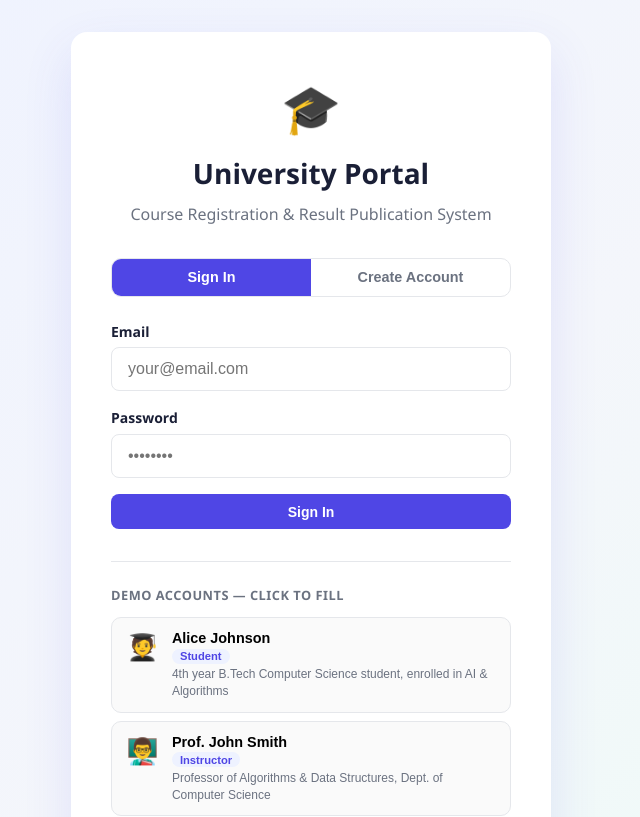
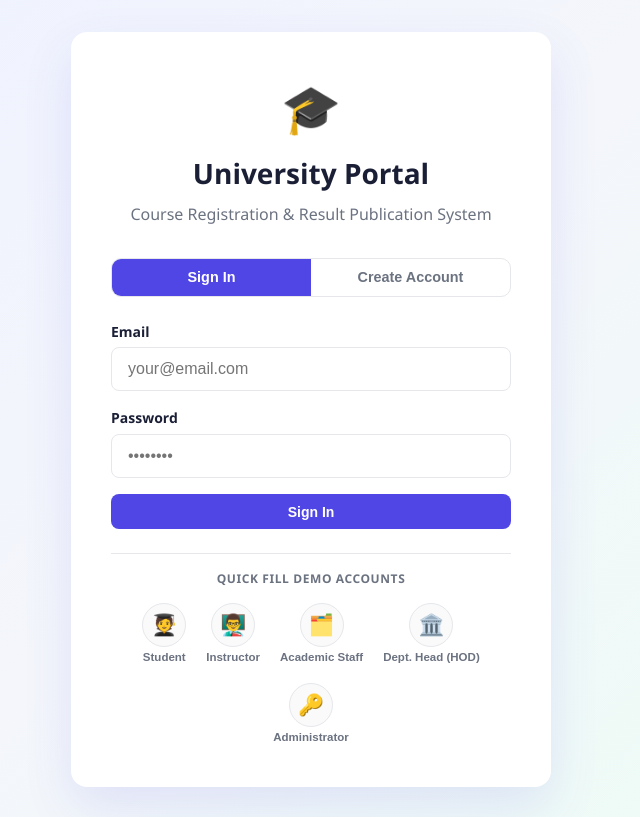
Before and after one commit to prishnasamanta/university-course-portal, a React (Vite) app in the folder client/: page /login in a window 1280 px wide. Shown: the top 817 px of the page, without its empty margins (329-969 px from the left). Built offline with nearby package versions, Linux system fonts and the light colour scheme; no server answers.

Commit message:
style: convert demo accounts on login page to compact single-row profile circles

```diff
--- a/client/src/App.css
+++ b/client/src/App.css
@@ -432,37 +432,47 @@
 }
 .link-btn:hover { text-decoration: underline; }
 
-/* ===== Enriched Demo Cards ===== */
-.demo-accounts { margin-top: 2rem; border-top: 1px solid var(--border); padding-top: 1.5rem; }
-.demo-accounts h3 { font-size: 0.8rem; font-weight: 600; color: var(--muted); margin-bottom: 0.75rem; text-transform: uppercase; letter-spacing: 0.04em; }
-.demo-grid { display: grid; gap: 0.5rem; }
-.demo-btn {
+/* ===== Single-Line Demo Profile Circles ===== */
+.demo-accounts { margin-top: 1.5rem; border-top: 1px solid var(--border); padding-top: 1rem; text-align: center; }
+.demo-accounts h3 { font-size: 0.75rem; font-weight: 600; color: var(--muted); margin-bottom: 0.75rem; text-transform: uppercase; letter-spacing: 0.05em; }
+.demo-circle-row { display: flex; gap: 0.85rem; justify-content: center; align-items: center; flex-wrap: wrap; }
+.demo-circle-btn {
   display: flex;
-  align-items: flex-start;
-  gap: 0.85rem;
-  text-align: left;
-  padding: 0.75rem 0.9rem;
-  border: 1px solid var(--border);
-  border-radius: 10px;
+  flex-direction: column;
+  align-items: center;
+  gap: 0.25rem;
+  background: transparent;
+  border: none;
+  cursor: pointer;
+  padding: 0.2rem;
+  transition: transform 0.15s ease;
+}
+.demo-circle-btn:hover { transform: translateY(-2px); }
+.demo-circle-avatar {
+  width: 44px;
+  height: 44px;
+  border-radius: 50%;
   background: #fafafa;
-  cursor: pointer;
-  transition: border-color 0.15s, background 0.15s, transform 0.1s;
-  width: 100%;
+  border: 1.5px solid var(--border);
+  display: flex;
+  align-items: center;
+  justify-content: center;
+  font-size: 1.3rem;
+  transition: all 0.2s ease;
 }
-.demo-btn:hover { border-color: var(--primary); background: #eef2ff; transform: translateX(2px); }
-.demo-avatar { font-size: 1.6rem; flex-shrink: 0; margin-top: 0.1rem; }
-.demo-info { display: flex; flex-direction: column; gap: 0.15rem; min-width: 0; }
-.demo-info strong { font-size: 0.9rem; display: block; }
-.demo-info small { font-size: 0.75rem; color: var(--muted); display: block; line-height: 1.4; }
-.demo-role-badge {
-  display: inline-block;
-  font-size: 0.7rem;
-  font-weight: 700;
-  padding: 0.1rem 0.5rem;
-  border-radius: 999px;
+.demo-circle-btn:hover .demo-circle-avatar {
+  border-color: var(--primary);
   background: #eef2ff;
+  box-shadow: 0 4px 10px rgba(79, 70, 229, 0.2);
+}
+.demo-circle-label {
+  font-size: 0.72rem;
+  font-weight: 600;
+  color: var(--muted);
+  transition: color 0.15s ease;
+}
+.demo-circle-btn:hover .demo-circle-label {
   color: var(--primary);
-  width: fit-content;
 }
 
 /* ===== User name button in topbar ===== */
--- a/client/src/pages/Login.jsx
+++ b/client/src/pages/Login.jsx
@@ -187,18 +187,20 @@ export default function Login() {
           </form>
         )}
 
-        {/* Demo accounts */}
+        {/* Demo accounts — single line small profile circles */}
         <div className="demo-accounts">
-          <h3>Demo Accounts — Click to fill</h3>
-          <div className="demo-grid">
+          <h3>Quick Fill Demo Accounts</h3>
+          <div className="demo-circle-row">
             {DEMO_ACCOUNTS.map(acc => (
-              <button key={acc.email} type="button" className="demo-btn" onClick={() => quickLogin(acc)}>
-                <span className="demo-avatar">{acc.avatar}</span>
-                <div className="demo-info">
-                  <strong>{acc.name}</strong>
-                  <span className="demo-role-badge">{acc.label}</span>
-                  <small>{acc.bio}</small>
-                </div>
+              <button
+                key={acc.email}
+                type="button"
+                className="demo-circle-btn"
+                onClick={() => quickLogin(acc)}
+                title={`${acc.name} — ${acc.bio}`}
+              >
+                <span className="demo-circle-avatar">{acc.avatar}</span>
+                <span className="demo-circle-label">{acc.label}</span>
               </button>
             ))}
           </div>
```
